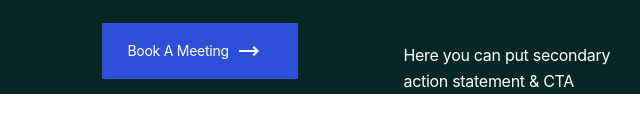
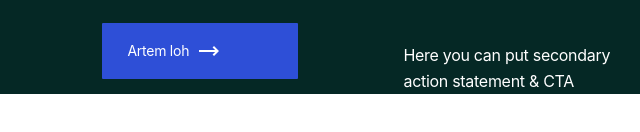
Before and after one commit to Ryazan-Amyderov/frontend-Yakovlev-Listvyagov, a website built with Vite: page index.html in a window 1280 px wide. Shown: the part 636-768 px from the top of the page, 0-640 px from the left. Built offline with nearby package versions, Linux system fonts and the light colour scheme.

Commit message:
TestCommit

```diff
--- a/index.html
+++ b/index.html
@@ -57,7 +57,7 @@
 				And the description of hero section is follow up message after the punch of a great headline. So, make it short, simple, descriptive and to the point.
 			</p>
 			<div class="main-page-one-button">
-				<div class="main-page-one-button__text-item parapraph-14">Book A Meeting</div>
+				<div class="main-page-one-button__text-item parapraph-14">Artem loh</div>
 				<div class="main-page-one-button__arrow-item">
 					<svg width="20" height="10" viewBox="0 0 20 10" fill="none" xmlns="http://www.w3.org/2000/svg">
     					<path d="M16.17 6L13.59 8.59L15 10L20 5L15 0L13.59 1.41L16.17 4H0V6H16.17Z" fill="white"/>
```
